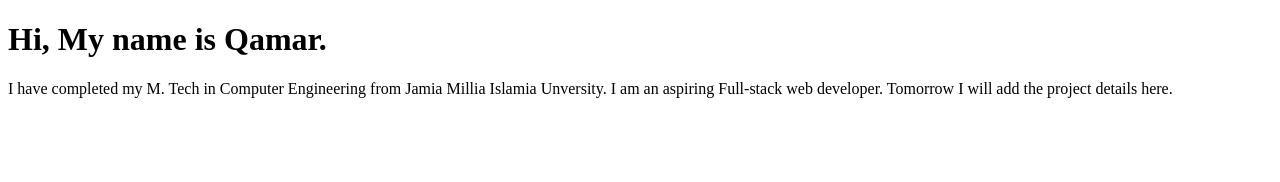
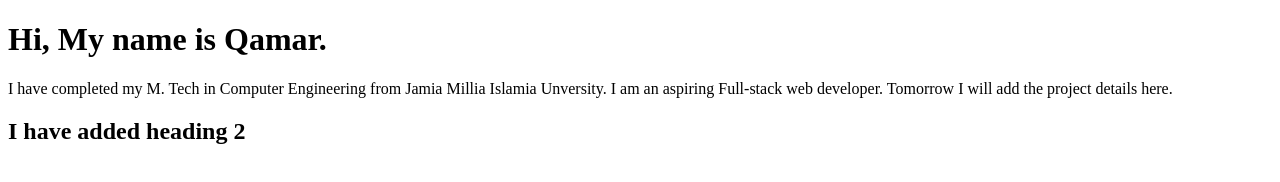
Before and after one commit to Qamar0745/MyPortfolio, a plain HTML site: page index.html in a window 1280 px wide. Drawn offline with Linux system fonts and the light colour scheme.

Commit message:
Added heading 2

```diff
--- a/index.html
+++ b/index.html
@@ -14,5 +14,7 @@
 
         Tomorrow I will add the project details here.
     </p>
+
+    <h2>I have added heading 2</h2>
 </body>
 </html>
```
